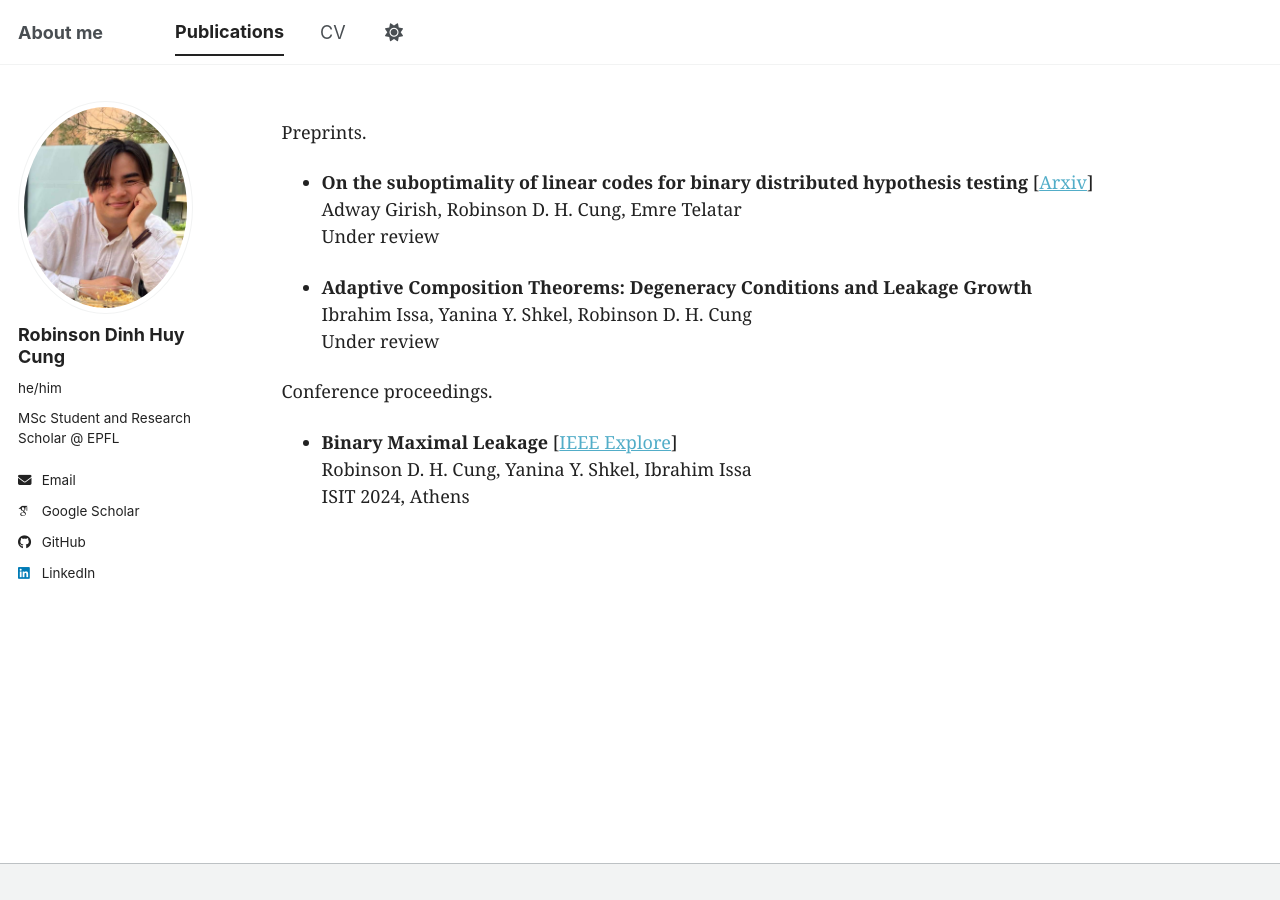
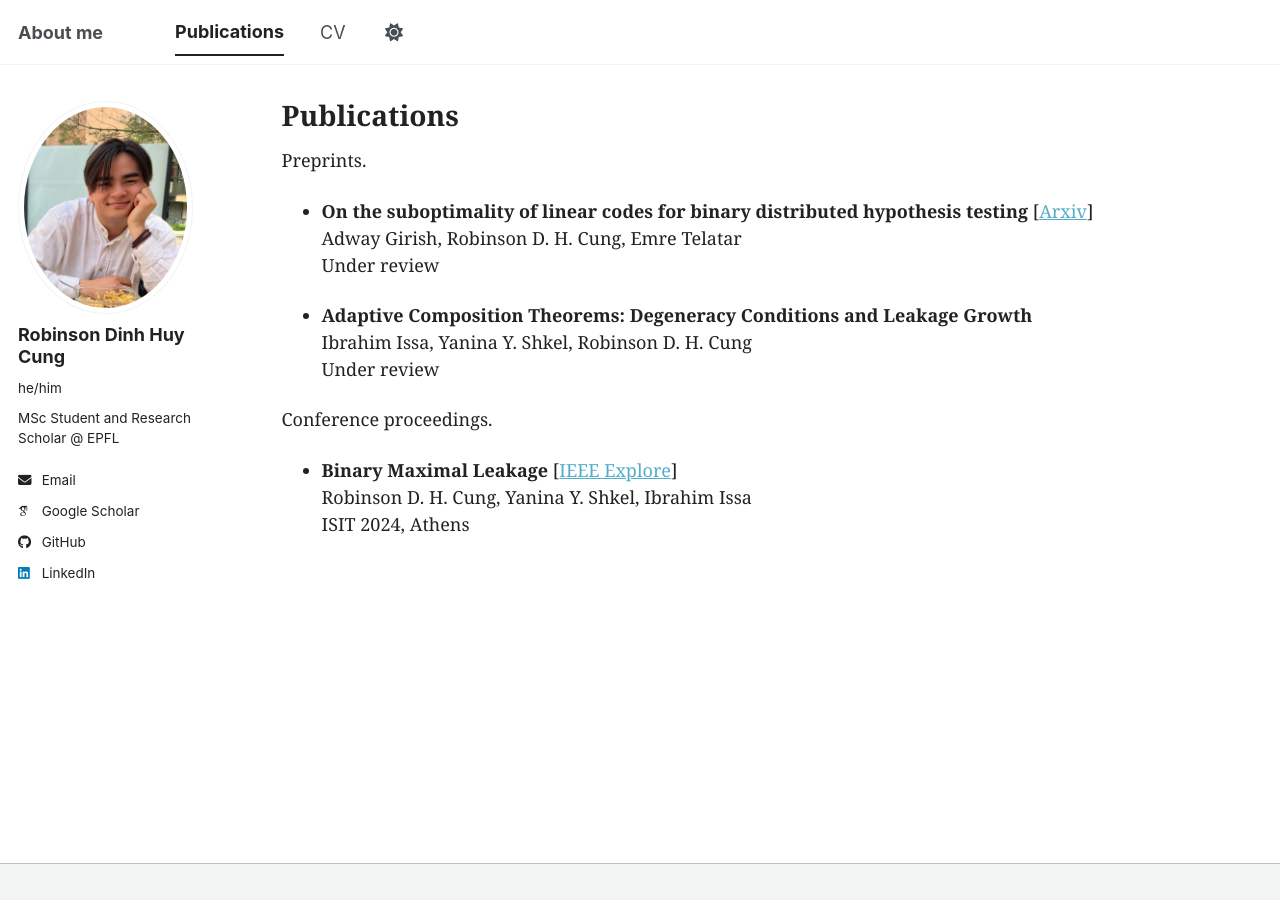
Before and after one commit to robicung/robicung.github.io, a Jekyll site: the page built from _pages/publications.md, in a window 1280 px wide. Built offline with Jekyll 4.4.1, drawn with Linux system fonts in a browser that asks for light colours; some web fonts are replaced; a script bundle is joined from its source files by our own code; library files that are not in the unit come from our copies.

Commit message:
Update publications.md

```diff
--- a/_pages/publications.md
+++ b/_pages/publications.md
@@ -1,9 +1,10 @@
 ---
 layout: archive
-title:
+title: "Publications"
 permalink: /publications/
 author_profile: true
 author: default
+show_page_title: false
 ---
 
 Preprints.
```
